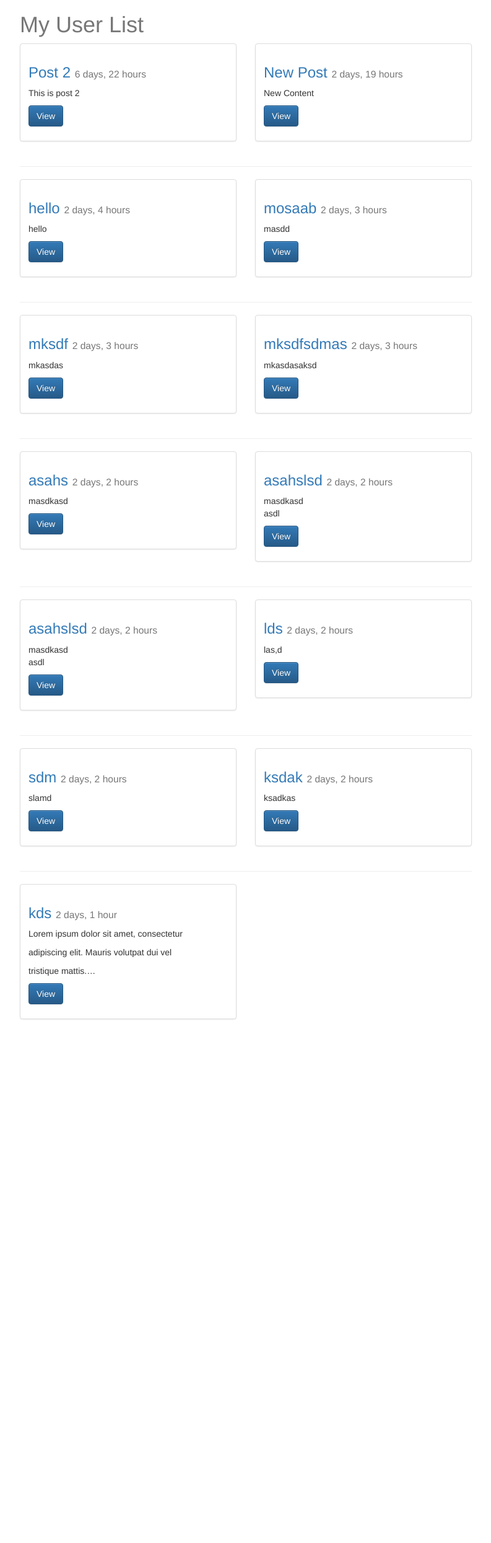
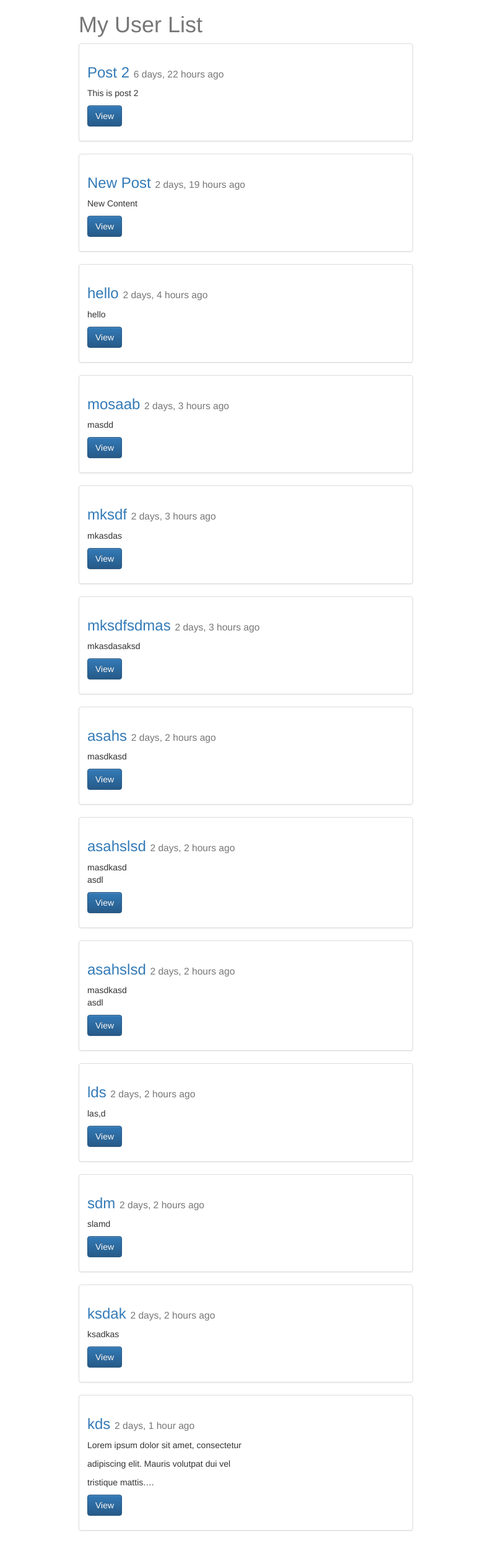
Before and after one commit to Mosaab4/Udemy-Try-Django-1.9---Build-a-Blog, a Django app: page /posts/ in a window 1280 px wide. Shown: the whole page at 62% size, without its empty margins (243-1036 px from the left). Before the commit the page ends 1645 px from the top, so only its background shows below. Run offline with Django 3.2, Linux system fonts and the light colour scheme; data comes from the database, SQL or seed files in the repository; some libraries are stand-ins or nearby versions.

Commit message:
remove cycle

```diff
--- a/trydjango19/src/templates/post_list.html
+++ b/trydjango19/src/templates/post_list.html
@@ -3,23 +3,24 @@
 {% block content%}
 
 
-	<div class="col-sm-8 col-sm-offset-2">
+	<div class="col-sm-6 col-sm-offset-3">
 		<h1>{{ title }}</h1>
+
+			{% for object in object_list %}
 				<div class="row">
-			{% for object in object_list %}
-	  			<div class="col-sm-6">
+	  				<div class="col-sm-12">
 	    				<div class="thumbnail">
 				    		<!-- <img src="..." alt="..."> -->
 	      					<div class="caption">
-	        				<h3><a href="{{ object.get_absolute_url }}">{{ object.title }}</a> <small>{{ object.timestamp | timesince}}</small></h3>
+	        					<h3><a href="{{ object.get_absolute_url }}">{{ object.title }}</a> <small>{{ object.timestamp | timesince}} ago</small></h3>
 	        					<p>{{ object.content | linebreaks | truncatechars:120 }}</p>
 	        					<p><a href="{{ object.get_absolute_url }}" class="btn btn-primary" role="button">View</a></p>
 	      					</div>
 			    		</div>
 		  			</div>
+		  			<hr>
+	  			</div>
+			{% endfor %}
 
-	  			{% cycle "" "<div class='col-sm-12'><hr></div></div><div class='row'>" %}
-			{% endfor %}
-		</div>
 	</div>
 {% endblock %}
```
Also changed, not shown: trydjango19/src/templates/post_form.html (+8 -6 lines). Lines whose indentation alone changed are shown as unchanged.
